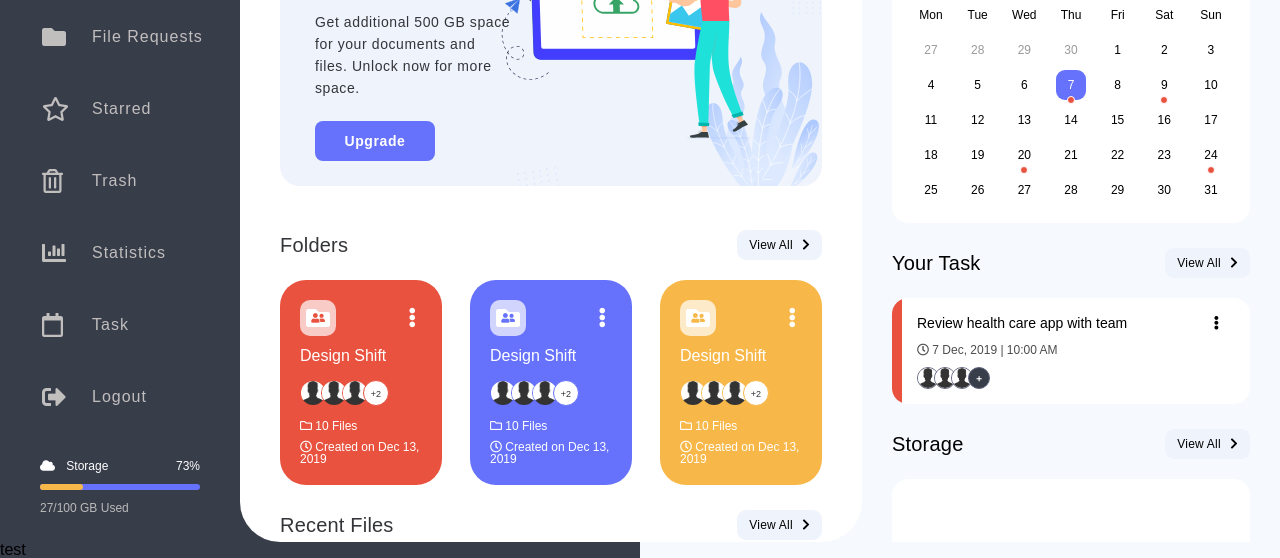
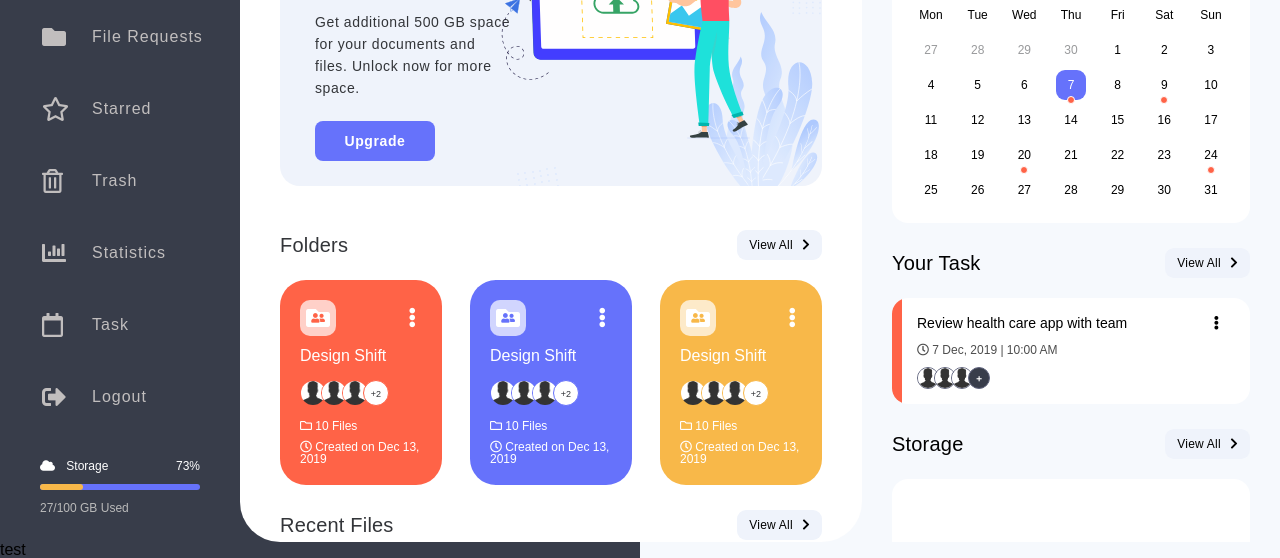
Before and after one commit to D-Sokolovskyi/drive.github.io, a website: page app/index.html in a window 1280 px wide. Shown: the part 258-816 px from the top of the page. Drawn offline with nearby package versions, Linux system fonts and the light colour scheme; files that its build step writes are made by us from their sources; files whose address does not match are found by name.

Commit message:
Change red color value

```diff
--- a/app/styles/_variables.scss
+++ b/app/styles/_variables.scss
@@ -10,7 +10,7 @@ $color-light: #f6f9fd;
 $color-superlight: #fff;
 $color-blue: #3b72e2;
 $color-white: #fff;
-$color-red: #e8523f;
+$color-red: tomato;
 $color-green: #1f998e;
 $color-dark: #383d4a;
 
```
